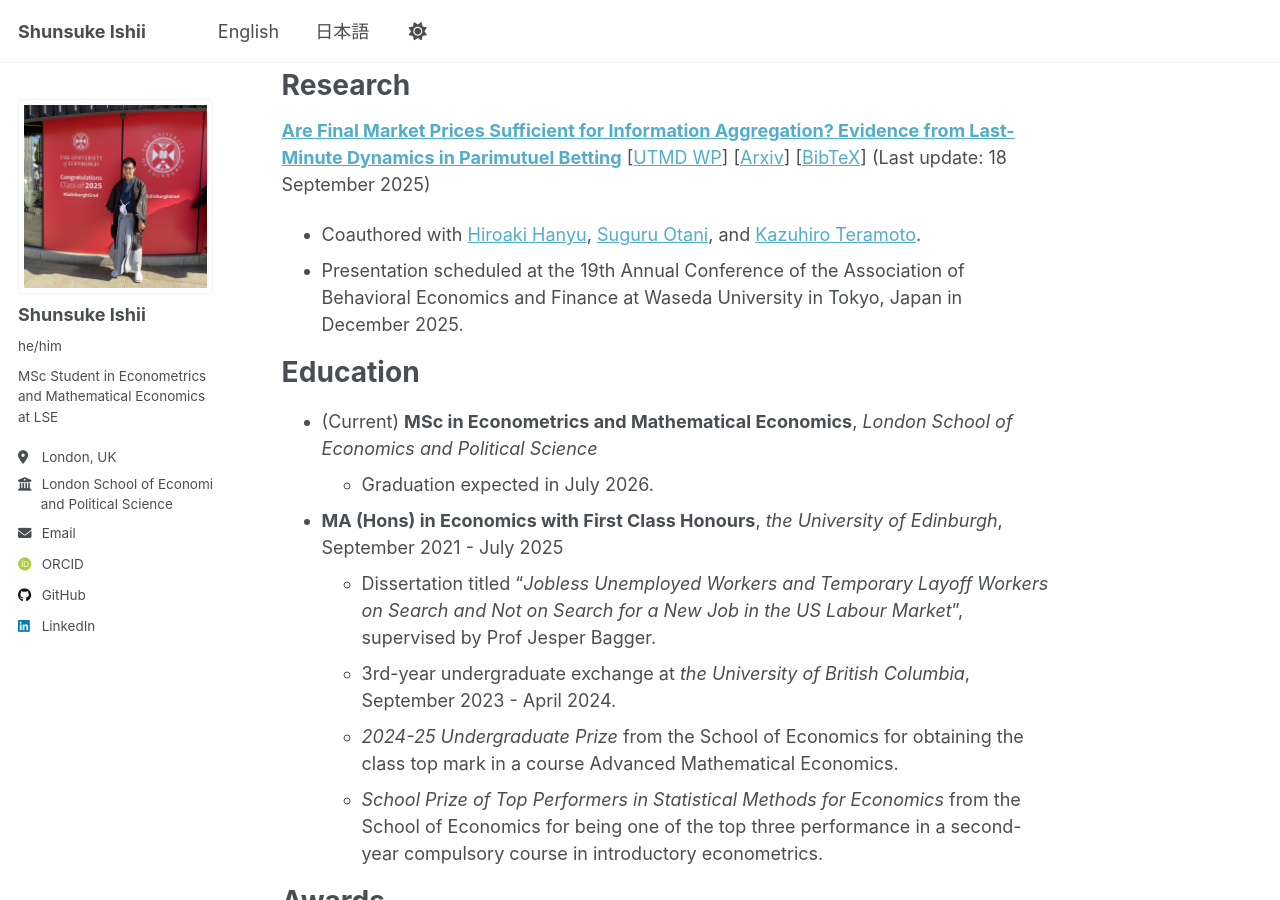
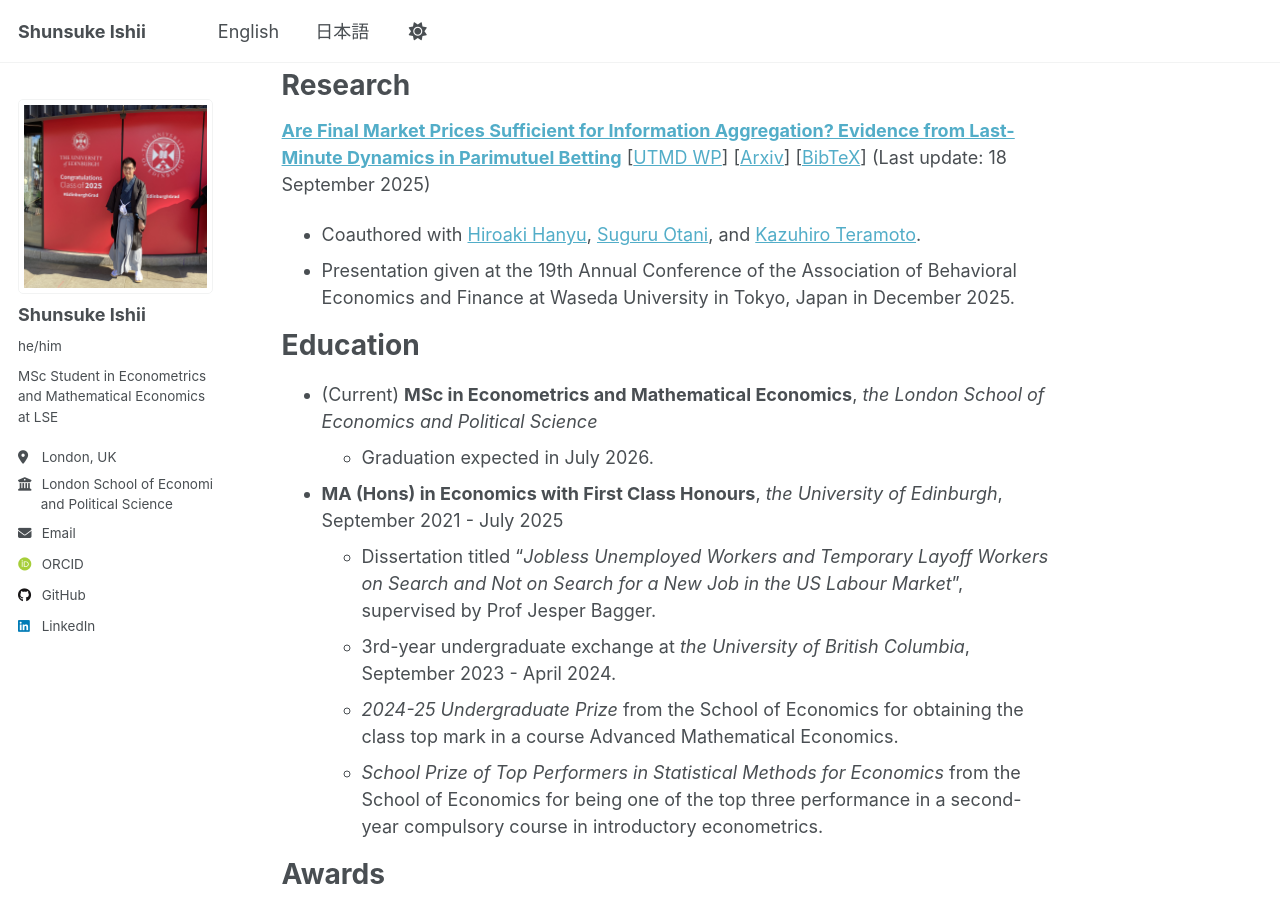
Before and after one commit to sishii0418/sishii0418.github.io, a Jekyll site: the page built from _pages/about.md, in a window 1280 px wide and 900 px high, scrolled down 409 px. Built offline with Jekyll 4.4.1, drawn with Linux system fonts in a browser that asks for light colours; some web fonts are replaced; a script that is not in the unit is left out.

Commit message:
update on ABEF presentation

```diff
--- a/_pages/about.md
+++ b/_pages/about.md
@@ -20,11 +20,11 @@ Research
 =====
 **[Are Final Market Prices Sufficient for Information Aggregation? Evidence from Last-Minute Dynamics in Parimutuel Betting](files/hanyu2025final.pdf)** [<a href="https://www.mdc.e.u-tokyo.ac.jp/wp/wp-content/uploads/2025/09/UTMD-093.pdf" target="_blank" rel="noopener noreferrer">UTMD WP</a>] [<a href="https://doi.org/10.48550/arXiv.2509.14645" target="_blank" rel="noopener noreferrer">Arxiv</a>] [[BibTeX](files/hanyu2025final.bib)] (Last update: 18 September 2025)
 - Coauthored with <a href="https://hiroakiyusheng.github.io/" target="_blank" rel="noopener noreferrer">Hiroaki Hanyu</a>, <a href="https://sites.google.com/site/suguruotaniecon" target="_blank" rel="noopener noreferrer">Suguru Otani</a>, and <a href="https://sites.google.com/view/kazuhiroteramoto/home" target="_blank" rel="noopener noreferrer">Kazuhiro Teramoto</a>.
-- Presentation scheduled at the 19th Annual Conference of the Association of Behavioral Economics and Finance at Waseda University in Tokyo, Japan in December 2025.
+- Presentation given at the 19th Annual Conference of the Association of Behavioral Economics and Finance at Waseda University in Tokyo, Japan in December 2025.
 
 Education
 =====
-- (Current) **MSc in Econometrics and Mathematical Economics**, *London School of Economics and Political Science*
+- (Current) **MSc in Econometrics and Mathematical Economics**, *the London School of Economics and Political Science*
   - Graduation expected in July 2026.
 - **MA (Hons) in Economics with First Class Honours**, *the University of Edinburgh*, September 2021 - July 2025
   - Dissertation titled "*Jobless Unemployed Workers and Temporary Layoff Workers on Search and Not on Search for a New Job in the US Labour Market*", supervised by Prof Jesper Bagger.
```
Also changed, not shown: _pages/japanese.md (+1 -1 lines).
